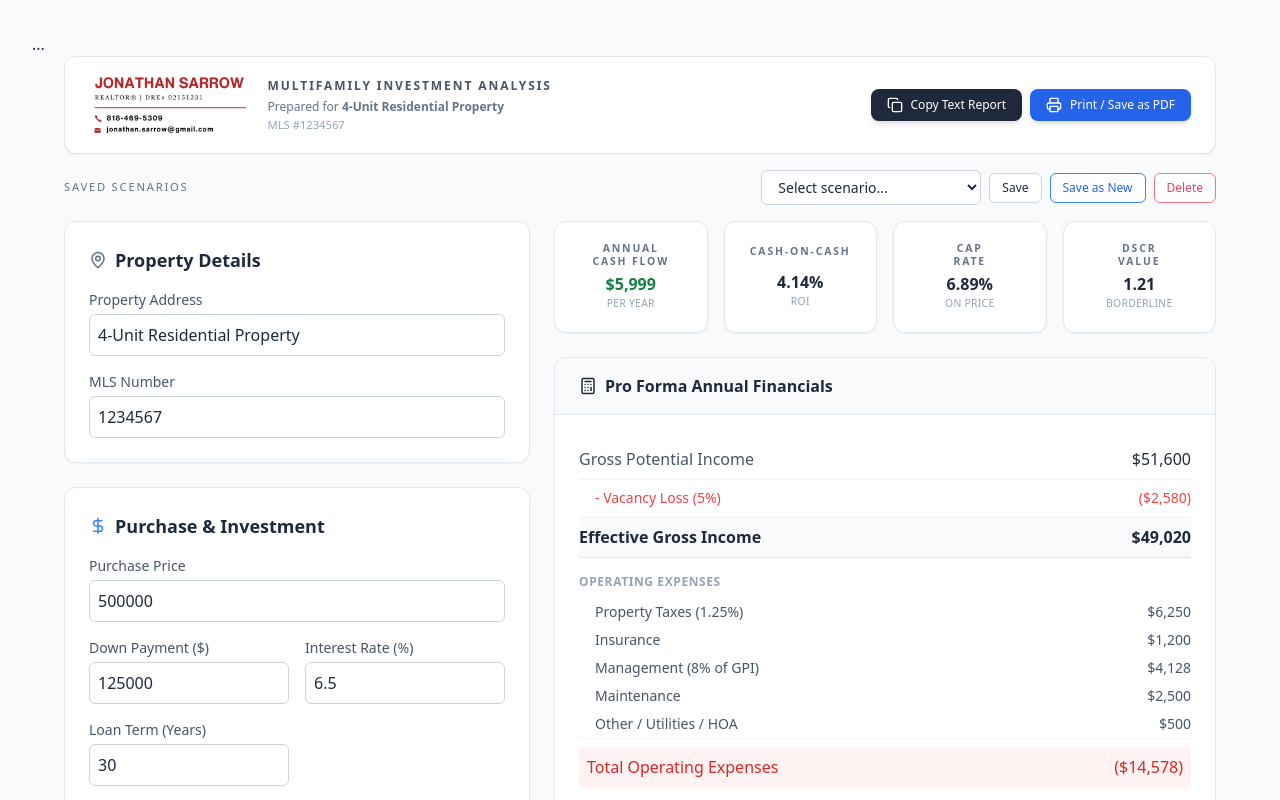
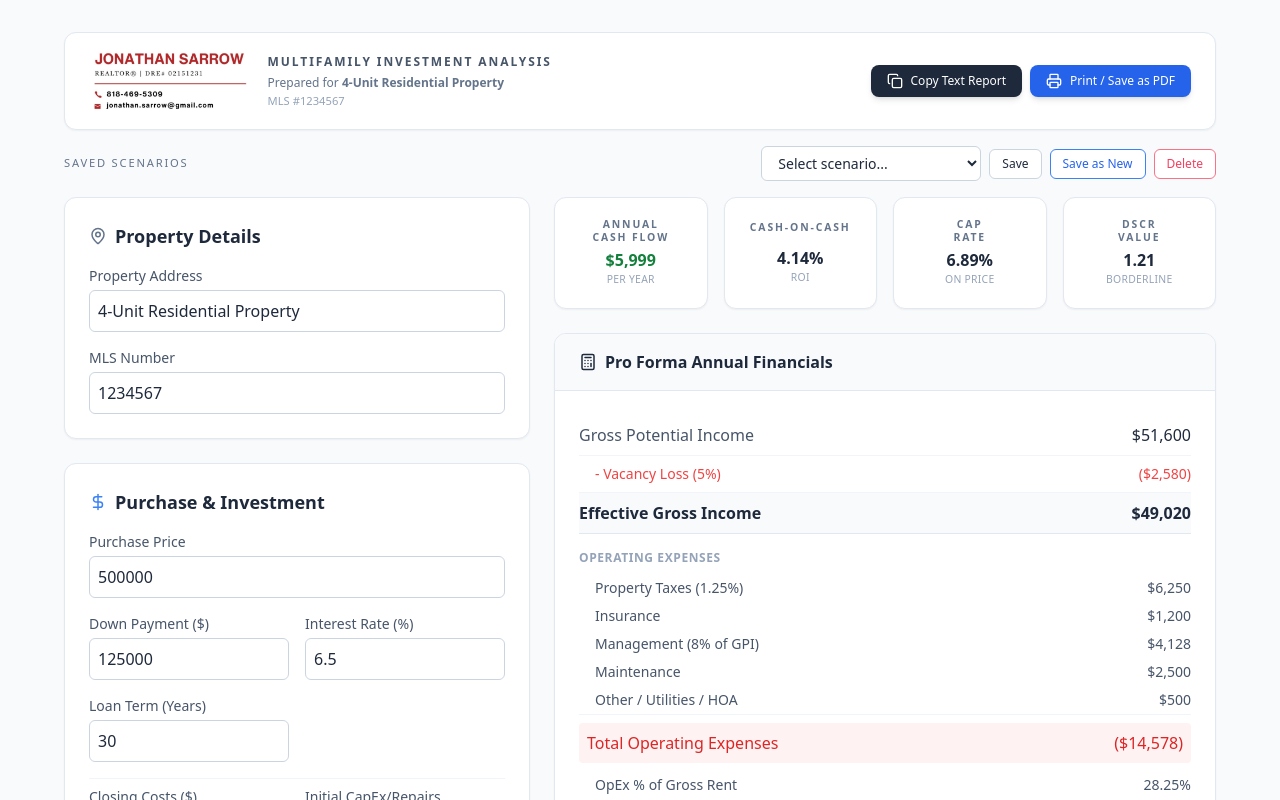
Before and after one commit to Teamsarrow/Multifamily-ROI-analyzer, a React (Vite) app: page / in a window 1280 px wide. Shown: the top 800 px of the page. Built offline with nearby package versions, Linux system fonts and the light colour scheme; the HTML template or start-up script is replaced by a standard one.

Commit message:
Update App.jsx

```diff
--- a/src/App.jsx
+++ b/src/App.jsx
@@ -368,7 +368,6 @@ ${unitMixDetails}
 return (
   <div className="min-h-screen bg-slate-50 text-slate-800 font-sans p-4 md:p-8 print:p-0 print:bg-white print-remove-top-padding print-shift-up">
     {/* Header / Action Bar */}
-    ...
       <div className="max-w-6xl mx-auto mb-4 print:hidden">
         <div className="bg-white rounded-xl shadow-sm border border-slate-200 px-6 py-4 flex flex-col md:flex-row md:items-center md:justify-between gap-4">
           {/* Left: Logo + analysis label */}
```
